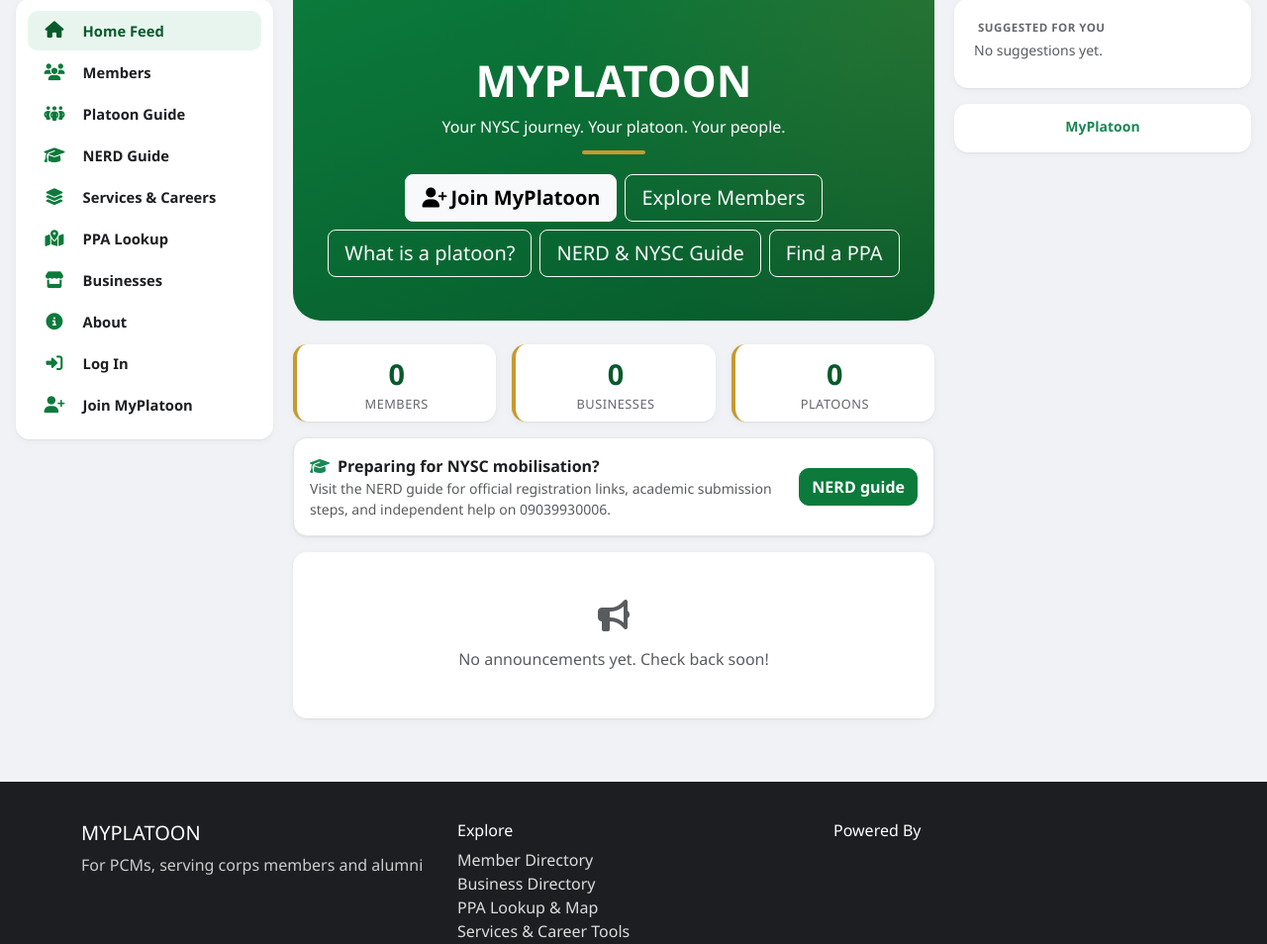
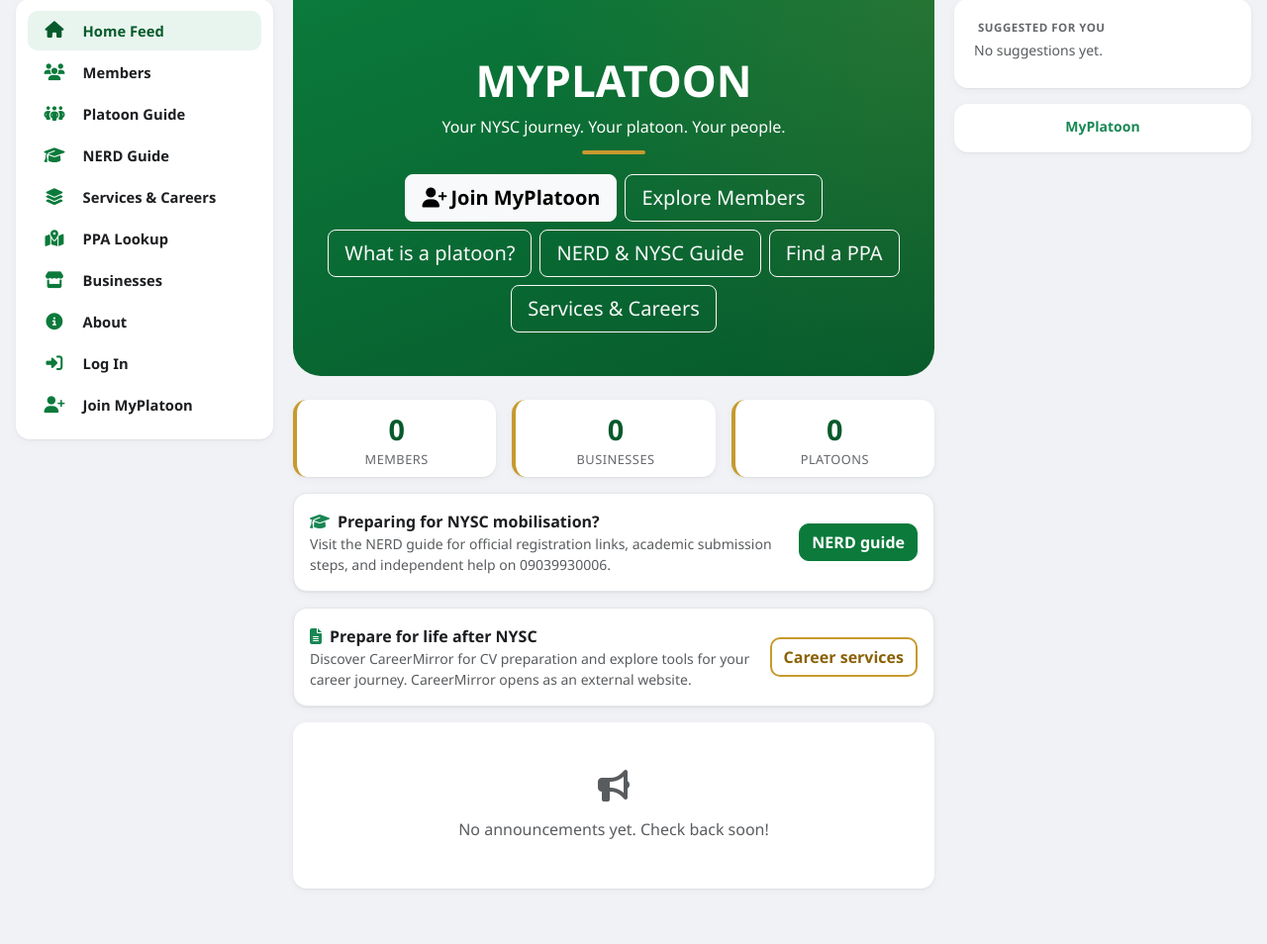
Before and after one commit to Simmyt3r/MyPlatoon, a Flask app: page / in a window 1280 px wide. Shown: the part 77-1031 px from the top of the page at 99% size. Run offline with Flask 3, Linux system fonts and the light colour scheme; data that the repository does not hold is empty; some libraries are stand-ins or nearby versions.

Commit message:
feat(home): highlight career services and CareerMirror from NYSC home feed

```diff
--- a/app/templates/main/index.html
+++ b/app/templates/main/index.html
@@ -18,6 +18,7 @@
       <a href="{{ url_for('main.platoon_guide') }}" class="btn btn-outline-light btn-lg">What is a platoon?</a>
       <a href="{{ url_for('main.nerd') }}" class="btn btn-outline-light btn-lg">NERD &amp; NYSC Guide</a>
       <a href="{{ url_for('ppa.index') }}" class="btn btn-outline-light btn-lg">Find a PPA</a>
+      <a href="{{ url_for('main.services') }}" class="btn btn-outline-light btn-lg">Services &amp; Careers</a>
     </div>
   </div>
 </section>
@@ -35,6 +36,14 @@
     <p class="small text-muted mb-0">Visit the NERD guide for official registration links, academic submission steps, and independent help on 09039930006.</p>
   </div>
   <a href="{{ url_for('main.nerd') }}" class="btn btn-p5 text-nowrap">NERD guide</a>
+</section>
+
+<section class="p5-card p-3 mb-3 d-flex flex-column flex-sm-row align-items-start align-items-sm-center justify-content-between gap-3" aria-label="Career development service">
+  <div>
+    <div class="fw-bold"><i class="fa-solid fa-file-lines text-success me-2" aria-hidden="true"></i>Prepare for life after NYSC</div>
+    <p class="small text-muted mb-0">Discover CareerMirror for CV preparation and explore tools for your career journey. CareerMirror opens as an external website.</p>
+  </div>
+  <a href="{{ url_for('main.services') }}" class="btn btn-p5-outline text-nowrap">Career services</a>
 </section>
 
 {% if stories %}
```
